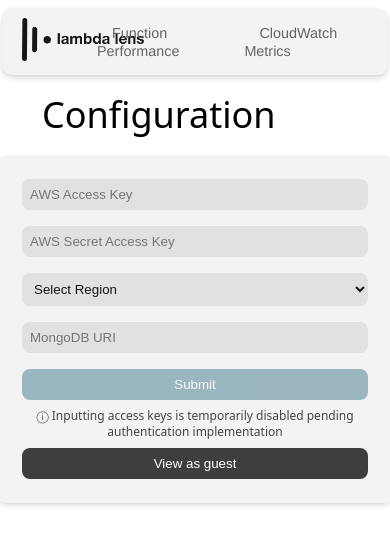
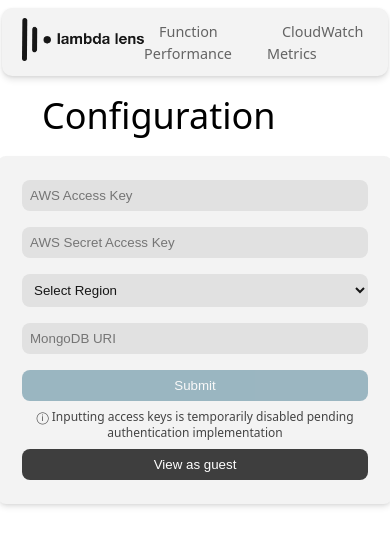
Before and after one commit to oslabs-beta/Lambda-Lens, a React (Vite) app in the folder client/: page / in a window 390 px wide. Shown: the top 546 px of the page. Built offline with nearby package versions, Linux system fonts and the light colour scheme.

Commit message:
refactor: migrate Navbar to tailwind and remove unnecessary css file

```diff
--- a/client/src/components/Navbar/Navbar.css
+++ /dev/null
@@ -1,75 +0,0 @@
-/* Navbar light/dark mode styles */
-:root {
-  --light-cont-m: #f3f3f3;
-  --light-cont-s: #e1e1e1;
-  --light-text-prim: #161616;
-  --light-text-sec: #646464;
-  --dark-cont-m: #2a2a2a;
-  --dark-cont-s: #363636;
-  --dark-text-prim: #ffffff;
-  --dark-text-sec: #a2a2a2;
-}
-
-.navbar {
-  display: flex;
-  align-items: center;
-  justify-content: space-between;
-  border-radius: 10px;
-  background-color: var(--light-cont-m);
-  position: relative;
-  font-family: Helvetica, Arial, sans-serif;
-  box-shadow: var(--mui-boxshadow-2);
-  padding: 10px 20px;
-}
-
-.navbar-right {
-  display: flex;
-  align-items: center;
-  gap: 20px;
-}
-
-#navbarLinks {
-  list-style-type: none;
-  margin: 0;
-  padding: 0;
-  display: flex;
-  gap: 20px;
-}
-
-#navbarLinks li {
-  margin: 0 15px;
-}
-
-#navbarLinks a {
-  text-decoration: none;
-  padding: 10px 15px;
-  border-radius: 5px;
-  transition: background-color 0.3s, color 0.3s;
-  font-weight: 300;
-  font-size: 0.9em;
-}
-
-/* Logo styling */
-.logo {
-  height: 2.7em;
-  transition: filter 300ms;
-}
-
-body.darkmode .logo {
-  filter: brightness(0) invert(1);
-  transition: filter 300ms;
-}
-
-@media (max-width: 768px) {
-  .logo-container {
-    width: 15%;
-    max-width: 80px;
-  }
-}
-
-@media (max-width: 480px) {
-  .logo-container {
-    width: 20%;
-    max-width: 60px;
-  }
-}
--- a/client/src/components/Navbar/Navbar.tsx
+++ b/client/src/components/Navbar/Navbar.tsx
@@ -1,6 +1,5 @@
 import { useState, useEffect } from "react";
 import { Link } from "react-router-dom";
-import "./Navbar.css";
 import lambda from "../../assets/lambda.png";
 
 const LightModeIcon = () => (
@@ -10,7 +9,7 @@ const LightModeIcon = () => (
     viewBox="0 -960 960 960"
     width="24px"
     fill="currentColor"
-    className="text-gray-600 dark:text-gray-400"
+    className="text-[#646464] dark:text-[#a2a2a2]"
   >
     <path d="M480-120q-150 0-255-105T120-480q0-150 105-255t255-105q14 0 27.5 1t26.5 3q-41 29-65.5 75.5T444-660q0 90 63 153t153 63q55 0 101-24.5t75-65.5q2 13 3 26.5t1 27.5q0 150-105 255T480-120Z" />
   </svg>
@@ -23,7 +22,7 @@ const DarkModeIcon = () => (
     viewBox="0 -960 960 960"
     width="24px"
     fill="currentColor"
-    className="text-gray-400 dark:text-gray-300"
+    className="text-[#646464] dark:text-[#a2a2a2]"
   >
     <path d="M480-280q-83 0-141.5-58.5T280-480q0-83 58.5-141.5T480-680q83 0 141.5 58.5T680-480q0 83-58.5 141.5T480-280ZM200-440H40v-80h160v80Zm720 0H760v-80h160v80ZM440-760v-160h80v160h-80Zm0 720v-160h80v160h-80ZM256-650l-101-97 57-59 96 100-52 56Zm492 496-97-101 53-55 101 97-57 59Zm-98-550 97-101 59 57-100 96-56-52ZM154-212l101-97 55 53-97 101-59-57Z" />
   </svg>
@@ -63,20 +62,20 @@ const NavbarComponent: React.FC = () => {
   };
 
   return (
-    <nav className="navbar bg-[#f3f3f3] dark:bg-[#2a2a2a] transition-colors">
-      <div className="logo-container">
-        <img src={lambda} alt="Logo" className="logo" />
+    <nav className="flex items-center justify-between rounded-[10px] bg-[#f3f3f3] dark:bg-[#2a2a2a] relative font-sans shadow-[0px_4px_6px_rgba(0,0,0,0.1),0px_1px_3px_rgba(0,0,0,0.08)] px-5 py-2.5 transition-colors">
+      <div className="w-auto md:w-[15%] md:max-w-[80px] lg:w-auto lg:max-w-none">
+        <img src={lambda} alt="Logo" className="h-[2.7em] transition-[filter] duration-300 dark:invert dark:brightness-0" />
       </div>
-      <div className="navbar-right">
-        <ul id="navbarLinks">
+      <div className="flex items-center gap-5">
+        <ul className="flex gap-5 list-none m-0 p-0">
           <li>
-            <Link to="/dash" className="text-[#646464] dark:text-[#a2a2a2] hover:text-[#161616] dark:hover:text-white transition-colors">Function Performance</Link>
+            <Link to="/dash" className="text-[#646464] dark:text-[#a2a2a2] hover:text-[#161616] dark:hover:text-white px-[15px] py-[10px] rounded-[5px] transition-colors text-[0.9em] font-light no-underline">Function Performance</Link>
           </li>
           <li>
-            <Link to="/cloudwatchmetrics" className="text-[#646464] dark:text-[#a2a2a2] hover:text-[#161616] dark:hover:text-white transition-colors">CloudWatch Metrics</Link>
+            <Link to="/cloudwatchmetrics" className="text-[#646464] dark:text-[#a2a2a2] hover:text-[#161616] dark:hover:text-white px-[15px] py-[10px] rounded-[5px] transition-colors text-[0.9em] font-light no-underline">CloudWatch Metrics</Link>
           </li>
           <li>
-            <Link to="/" className="text-[#646464] dark:text-[#a2a2a2] hover:text-[#161616] dark:hover:text-white transition-colors">Configuration</Link>
+            <Link to="/" className="text-[#646464] dark:text-[#a2a2a2] hover:text-[#161616] dark:hover:text-white px-[15px] py-[10px] rounded-[5px] transition-colors text-[0.9em] font-light no-underline">Configuration</Link>
           </li>
         </ul>
         <button
```
